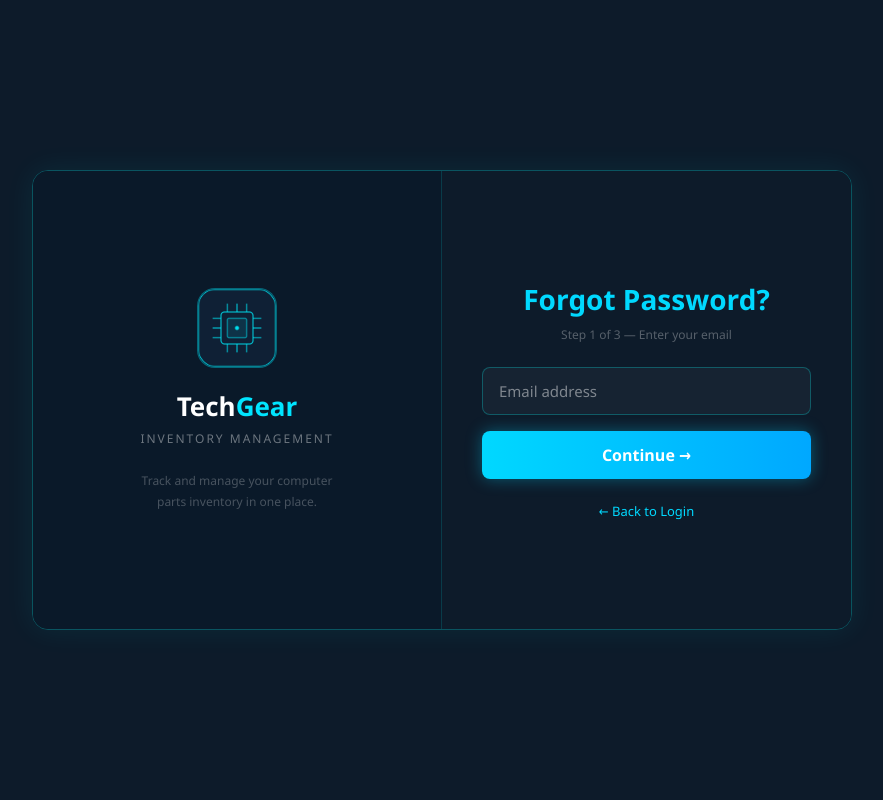
After one commit to mstar13-sys/Group1_TechParts_Central_Inventory_System, a PHP site: page /forgot_password.php in a window 1280 px wide. The commit adds this page. Shown: the whole page, without its empty margins (198-1081 px from the left). Run offline with PHP 8.4, Linux system fonts and the light colour scheme.

Commit message:
Added feature by denden.

```diff
--- /dev/null
+++ b/forgot_password.php
@@ -0,0 +1,426 @@
+<?php
+session_start();
+require_once 'includes/config.php';
+
+// If already logged in, go straight to dashboard
+if (!empty($_SESSION['logged_in'])) {
+    header('Location: dashboard.php');
+    exit();
+}
+
+/*
+ * How the 3 steps work:
+ *   Step 1 — user enters their email
+ *   Step 2 — user enters their full name to prove identity (no email server needed)
+ *   Step 3 — user sets a new password
+ *
+ * Progress is tracked using $_SESSION['fp_step'].
+ */
+
+$step  = $_SESSION['fp_step'] ?? 1;
+$error = '';
+
+// ── STEP 1 submit: check if email exists ──────────────────────
+if ($_SERVER['REQUEST_METHOD'] == 'POST' && isset($_POST['step1'])) {
+    $email = trim($_POST['email'] ?? '');
+
+    if (empty($email)) {
+        $error = 'Please enter your email address.';
+    } else {
+        try {
+            $db   = new Database();
+            $pdo  = $db->getConnection();
+            $stmt = $pdo->prepare('SELECT ID, Name FROM User WHERE Email = :email AND IsActive = 1 LIMIT 1');
+            $stmt->execute([':email' => $email]);
+
+            if ($stmt->rowCount() > 0) {
+                $user = $stmt->fetch(PDO::FETCH_ASSOC);
+                // Save info in session so we can verify and update later
+                $_SESSION['fp_step']    = 2;
+                $_SESSION['fp_email']   = $email;
+                $_SESSION['fp_user_id'] = $user['ID'];
+                $_SESSION['fp_name']    = $user['Name'];
+                $step = 2;
+            } else {
+                $error = 'No account found with that email.';
+            }
+        } catch (PDOException $e) {
+            error_log('ForgotPW step1: ' . $e->getMessage());
+            $error = 'A database error occurred. Please try again.';
+        }
+    }
+}
+
+// ── STEP 2 submit: verify full name ──────────────────────────
+if ($_SERVER['REQUEST_METHOD'] == 'POST' && isset($_POST['step2'])) {
+    $inputName = trim($_POST['full_name'] ?? '');
+
+    if (empty($inputName)) {
+        $error = 'Please enter your full name.';
+    } elseif (strcasecmp($inputName, $_SESSION['fp_name'] ?? '') !== 0) {
+        // strcasecmp compares strings ignoring uppercase/lowercase
+        $error = 'Name does not match our records. Please try again.';
+    } else {
+        $_SESSION['fp_step']     = 3;
+        $_SESSION['fp_verified'] = true;
+        $step = 3;
+    }
+}
+
+// ── STEP 3 submit: save new password ─────────────────────────
+if ($_SERVER['REQUEST_METHOD'] == 'POST' && isset($_POST['step3'])) {
+    $password = $_POST['password'] ?? '';
+    $confirm  = $_POST['confirm']  ?? '';
+
+    if (empty($password) || empty($confirm)) {
+        $error = 'Please fill in both fields.';
+    } elseif (strlen($password) < 6) {
+        $error = 'Password must be at least 6 characters.';
+    } elseif ($password !== $confirm) {
+        $error = 'Passwords do not match.';
+    } elseif (empty($_SESSION['fp_verified'])) {
+        // Safety check — should not happen normally
+        $error = 'Session expired. Please start over.';
+        unset($_SESSION['fp_step'], $_SESSION['fp_email'], $_SESSION['fp_user_id'], $_SESSION['fp_name'], $_SESSION['fp_verified']);
+        $step = 1;
+    } else {
+        try {
+            $db   = new Database();
+            $pdo  = $db->getConnection();
+            $stmt = $pdo->prepare('UPDATE User SET Password = :password WHERE ID = :id');
+            $stmt->execute([
+                ':password' => password_hash($password, PASSWORD_BCRYPT),
+                ':id'       => $_SESSION['fp_user_id'],
+            ]);
+
+            // Clean up session variables used for this reset flow
+            unset($_SESSION['fp_step'], $_SESSION['fp_email'], $_SESSION['fp_user_id'], $_SESSION['fp_name'], $_SESSION['fp_verified']);
+
+            $step = 'done';
+        } catch (PDOException $e) {
+            error_log('ForgotPW step3: ' . $e->getMessage());
+            $error = 'A database error occurred. Please try again.';
+        }
+    }
+}
+
+// Allow user to go back and use a different email
+if (isset($_GET['reset'])) {
+    unset($_SESSION['fp_step'], $_SESSION['fp_email'], $_SESSION['fp_user_id'], $_SESSION['fp_name'], $_SESSION['fp_verified']);
+    header('Location: forgot_password.php');
+    exit();
+}
+?>
+
+<!DOCTYPE html>
+<html lang="en">
+<head>
+<meta charset="UTF-8" />
+<meta name="viewport" content="width=device-width, initial-scale=1.0"/>
+<title>TechGear | Forgot Password</title>
+<style>
+    * {
+        margin: 0;
+        padding: 0;
+        box-sizing: border-box;
+        font-family: "Segoe UI", Tahoma, Geneva, Verdana, sans-serif;
+    }
+
+    body {
+        min-height: 100vh;
+        background: #0d1b2a;
+        display: flex;
+        justify-content: center;
+        align-items: center;
+    }
+
+    .login-box {
+        display: flex;
+        width: 820px;
+        height: 460px;
+        border-radius: 16px;
+        overflow: hidden;
+        border: 1px solid rgba(0, 255, 255, 0.25);
+        box-shadow: 0 0 30px rgba(0, 255, 255, 0.07);
+    }
+
+    /* ---- LEFT SIDE ---- */
+    .left-side {
+        width: 50%;
+        background: #0a1929;
+        display: flex;
+        flex-direction: column;
+        justify-content: center;
+        align-items: center;
+        border-right: 1px solid rgba(0, 255, 255, 0.15);
+    }
+
+    .logo-box {
+        width: 80px;
+        height: 80px;
+        border-radius: 18px;
+        border: 1px solid rgba(0, 229, 255, 0.35);
+        background: rgba(0, 229, 255, 0.05);
+        display: flex;
+        justify-content: center;
+        align-items: center;
+        margin-bottom: 20px;
+        overflow: hidden;
+    }
+
+    .logo-box img {
+        width: 80px;
+        height: 80px;
+        object-fit: cover;
+    }
+
+    .left-side h1 {
+        font-size: 26px;
+        font-weight: 700;
+        color: #ffffff;
+        margin-bottom: 6px;
+    }
+
+    .left-side h1 span {
+        color: #00e5ff;
+    }
+
+    .left-side p {
+        font-size: 12px;
+        color: rgba(255, 255, 255, 0.4);
+        letter-spacing: 2px;
+        text-transform: uppercase;
+        margin-bottom: 24px;
+    }
+
+    .left-side small {
+        font-size: 12px;
+        color: rgba(255, 255, 255, 0.25);
+        text-align: center;
+        max-width: 200px;
+        line-height: 1.7;
+    }
+
+    /* ---- RIGHT SIDE ---- */
+    .right-side {
+        width: 50%;
+        background: #0d1b2a;
+        display: flex;
+        flex-direction: column;
+        justify-content: center;
+        padding: 44px 40px;
+    }
+
+    .right-side h2 {
+        font-size: 28px;
+        font-weight: 700;
+        color: #00d9ff;
+        margin-bottom: 8px;
+        text-align: center;
+    }
+
+    .step-label {
+        text-align: center;
+        font-size: 12px;
+        color: rgba(255, 255, 255, 0.3);
+        margin-bottom: 24px;
+    }
+
+    .error {
+        background: rgba(255, 80, 80, 0.1);
+        border: 1px solid rgba(255, 80, 80, 0.3);
+        color: #ff8080;
+        font-size: 13px;
+        padding: 10px 14px;
+        border-radius: 8px;
+        margin-bottom: 16px;
+    }
+
+    .input-group {
+        position: relative;
+        margin-bottom: 16px;
+    }
+
+    .input-group input {
+        width: 100%;
+        height: 48px;
+        padding: 0 16px;
+        border-radius: 8px;
+        border: 1px solid rgba(0, 255, 255, 0.25);
+        background: rgba(255, 255, 255, 0.04);
+        color: #ffffff;
+        font-size: 15px;
+        outline: none;
+        transition: 0.2s;
+    }
+
+    .input-group input::placeholder {
+        color: rgba(255, 255, 255, 0.45);
+    }
+
+    .input-group input:focus {
+        border-color: #00e5ff;
+        box-shadow: 0 0 10px rgba(0, 229, 255, 0.2);
+    }
+
+    .login-btn {
+        width: 100%;
+        height: 48px;
+        border: none;
+        border-radius: 8px;
+        background: linear-gradient(90deg, #00d8ff, #00a8ff);
+        color: #ffffff;
+        font-size: 16px;
+        font-weight: 600;
+        cursor: pointer;
+        box-shadow: 0 0 16px rgba(0, 216, 255, 0.35);
+        transition: 0.2s;
+    }
+
+    .login-btn:hover {
+        transform: translateY(-2px);
+        box-shadow: 0 0 24px rgba(0, 216, 255, 0.55);
+    }
+
+    /* Used for the "done" go-to-login link styled as a button */
+    a.login-btn {
+        display: block;
+        text-align: center;
+        line-height: 48px;
+        text-decoration: none;
+    }
+
+    .create {
+        margin-top: 20px;
+        text-align: center;
+    }
+
+    .create a {
+        color: #00d9ff;
+        font-size: 13px;
+        text-decoration: none;
+    }
+
+    .create a:hover {
+        color: #ffffff;
+    }
+
+    /* Success / done screen */
+    .done-icon {
+        font-size: 50px;
+        text-align: center;
+        margin-bottom: 16px;
+    }
+
+    @media (max-width: 768px) {
+        body { padding: 40px 30px; }
+        .login-box { flex-direction: column; width: 420px; height: auto; margin: auto; }
+        .left-side { width: 100%; padding: 36px 30px; border-right: none; border-bottom: 1px solid rgba(0, 255, 255, 0.15); }
+        .right-side { width: 100%; padding: 36px; }
+    }
+
+    @media (max-width: 600px) {
+        body { padding: 16px; }
+        .login-box { width: 100%; max-width: 400px; height: auto; }
+        .left-side { padding: 20px 24px; }
+        .logo-box { width: 55px; height: 55px; margin-bottom: 10px; }
+        .logo-box img { width: 55px; }
+        .left-side h1 { font-size: 20px; margin-bottom: 4px; }
+        .left-side p { font-size: 10px; margin-bottom: 0; }
+        .left-side small { display: none; }
+        .right-side { padding: 24px; }
+        .right-side h2 { font-size: 22px; }
+        .input-group { margin-bottom: 12px; }
+        .input-group input { height: 42px; }
+        .login-btn { height: 42px; font-size: 15px; }
+        .create { margin-top: 14px; }
+    }
+</style>
+</head>
+
+<body>
+
+    <div class="login-box">
+
+        <!-- LEFT SIDE — same on all steps -->
+        <div class="left-side">
+            <div class="logo-box">
+                <img src="logo.png" alt="Logo" width="80">
+            </div>
+            <h1>Tech<span>Gear</span></h1>
+            <p>Inventory Management</p>
+            <small>Track and manage your computer parts inventory in one place.</small>
+        </div>
+
+        <!-- RIGHT SIDE — changes per step -->
+        <div class="right-side">
+
+            <?php if (!empty($error)): ?>
+            <div class="error">⚠ <?= htmlspecialchars($error) ?></div>
+            <?php endif; ?>
+
+            <!-- ── STEP 1: Enter email ── -->
+            <?php if ($step === 1): ?>
+
+                <h2>Forgot Password?</h2>
+                <p class="step-label">Step 1 of 3 — Enter your email</p>
+
+                <form method="POST" action="">
+                    <div class="input-group">
+                        <input type="email" name="email" placeholder="Email address"
+                               value="<?= htmlspecialchars($_POST['email'] ?? '') ?>">
+                    </div>
+                    <button class="login-btn" type="submit" name="step1">Continue →</button>
+                    <div class="create">
+                        <a href="login.php">← Back to Login</a>
+                    </div>
+                </form>
+
+            <!-- ── STEP 2: Verify full name ── -->
+            <?php elseif ($step === 2): ?>
+
+                <h2>Verify Identity</h2>
+                <p class="step-label">Step 2 of 3 — Enter the name on your account</p>
+
+                <form method="POST" action="">
+                    <div class="input-group">
+                        <input type="text" name="full_name" placeholder="Your full name">
+                    </div>
+                    <button class="login-btn" type="submit" name="step2">Verify →</button>
+                    <div class="create">
+                        <a href="forgot_password.php?reset=1">← Use a different email</a>
+                    </div>
+                </form>
+
+            <!-- ── STEP 3: Set new password ── -->
+            <?php elseif ($step === 3): ?>
+
+                <h2>New Password</h2>
+                <p class="step-label">Step 3 of 3 — Choose a new password</p>
+
+                <form method="POST" action="">
+                    <div class="input-group">
+                        <input type="password" name="password" placeholder="New password (min. 8 characters)">
+                    </div>
+                    <div class="input-group">
+                        <input type="password" name="confirm" placeholder="Confirm new password">
+                    </div>
+                    <button class="login-btn" type="submit" name="step3">Update Password</button>
+                </form>
+
+            <!-- ── DONE ── -->
+            <?php elseif ($step === 'done'): ?>
+
+                <div class="done-icon">🔓</div>
+                <h2>Password Updated!</h2>
+                <p class="step-label">Your password has been changed successfully.</p>
+                <a href="login.php" class="login-btn">Go to Login →</a>
+
+            <?php endif; ?>
+
+        </div>
+
+    </div>
+
+</body>
+</html>
```
Also changed, not shown: login.php (+85 -143 lines).
